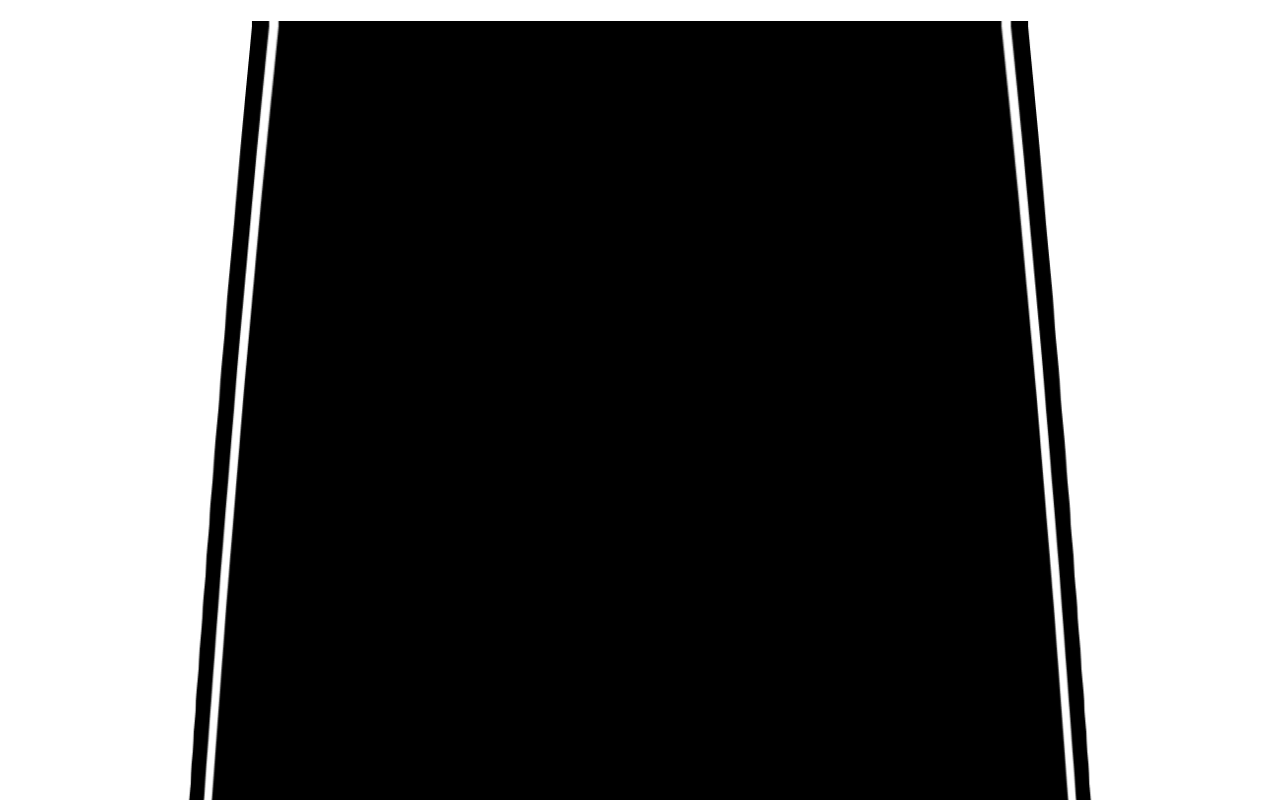
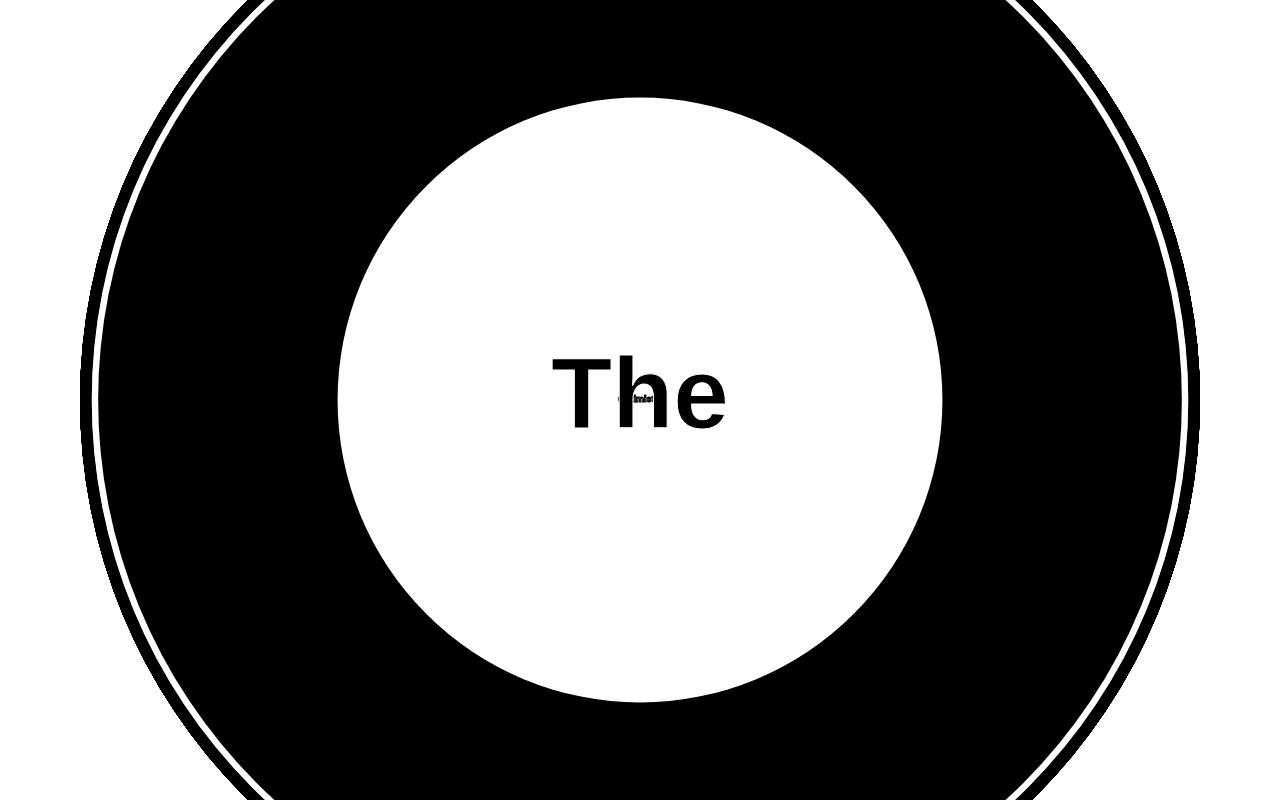
Before and after one commit to bizweekgraphics/smlxl, a plain HTML site: page psych/index.html in a window 1280 px wide. Shown: the top 800 px of the page. Drawn offline with Linux system fonts and the light colour scheme.

Commit message:
getting some text in there

```diff
--- a/psych/script.js
+++ b/psych/script.js
@@ -5,11 +5,17 @@ var canvas = body.append("canvas")
     .attr("height", innerHeight);
 
 var ctx = canvas.node().getContext("2d");
+ctx.textBaseline = 'middle';
+ctx.textAlign = "center";
 
-var hed = d3.select("h1").text();
+var hed = d3.select("h1").text(),
+    hedArray = hed.split(" ");
 
 d3.timer(function(t) {
-  body.style("-webkit-filter", "hue-rotate("+(Math.floor(body.node().scrollTop / 10) % 360)+"deg)");
+
+  var scrollTop = body.node().scrollTop;
+
+  // body.style("-webkit-filter", "hue-rotate("+(Math.floor(body.node().scrollTop / 10) % 360)+"deg)");
 
   for (var i = 0 ; i < 10; i++) {
     ctx.fillStyle = i%2 == 0 ? "#000000" : "#ffffff";
@@ -17,8 +23,19 @@ d3.timer(function(t) {
     ctx.beginPath();
     ctx.arc(innerWidth/2, innerHeight/2, (20*(10-i)) + 200*(Math.sin(i*t/5000)+1), 0, 2 * Math.PI, false);
     ctx.fill();
-
   }
 
+  for (var i = hedArray.length - 1; i >= 0; i--) {
+    ctx.globalAlpha = Math.max(0, 1 - (scrollTop/100 - i/2));
+
+    ctx.font = "bold "+Math.floor((100/(10*i+1)) + scrollTop)+"px sans-serif";
+
+    ctx.fillStyle = i%2 == 0 ? "#000000" : "#ffffff";
+    ctx.fillText(hedArray[i], innerWidth/2, innerHeight/2);
+
+    ctx.strokeStyle = i%2 == 1 ? "#000000" : "#ffffff";
+    ctx.strokeText(hedArray[i], innerWidth/2, innerHeight/2);
+  };
+  ctx.globalAlpha = 1;
 
 });
--- a/psych/style.css
+++ b/psych/style.css
@@ -1,5 +1,5 @@
 body {
-  color: red;
+  font-family: sans-serif;
 }
 
 canvas {
@@ -16,5 +16,7 @@ header {
 }
 
 article {
+  margin: 0 auto;
   margin-top: 100%;
+  width: 1024px;
 }
```
